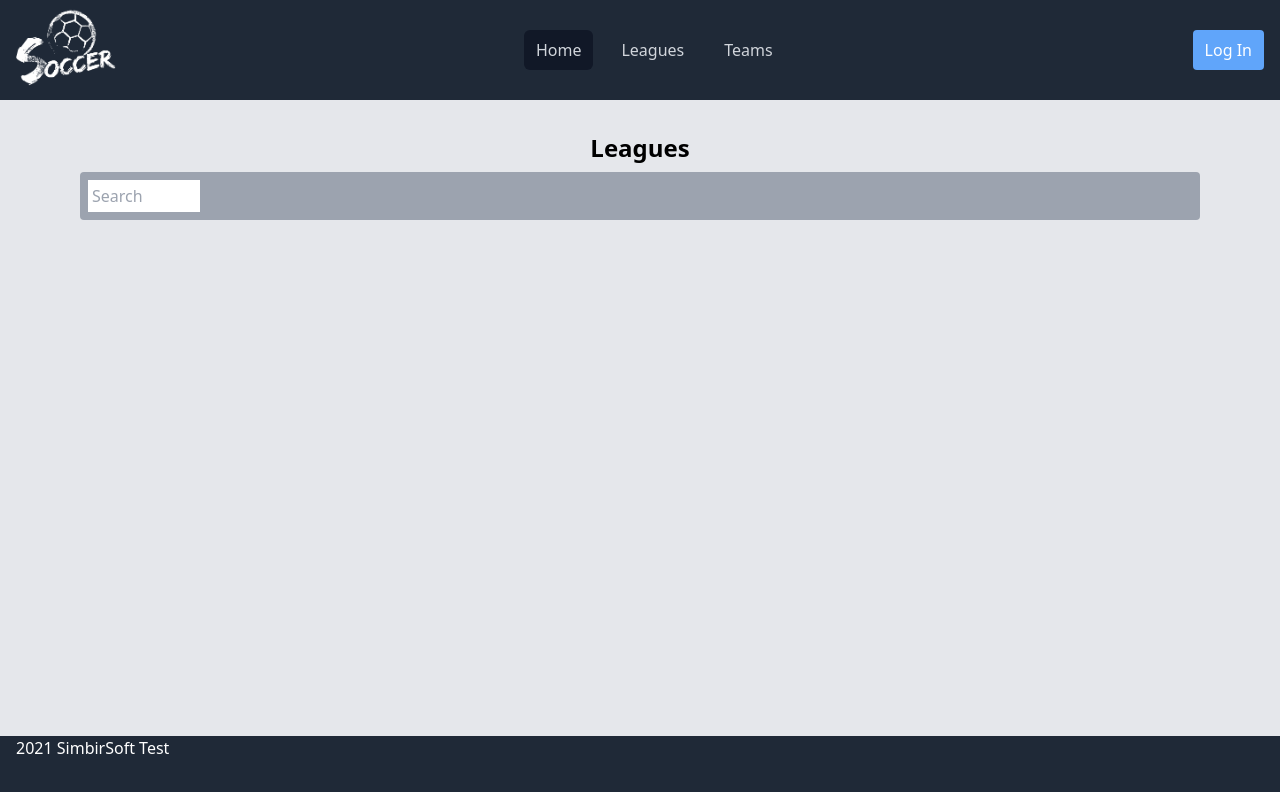
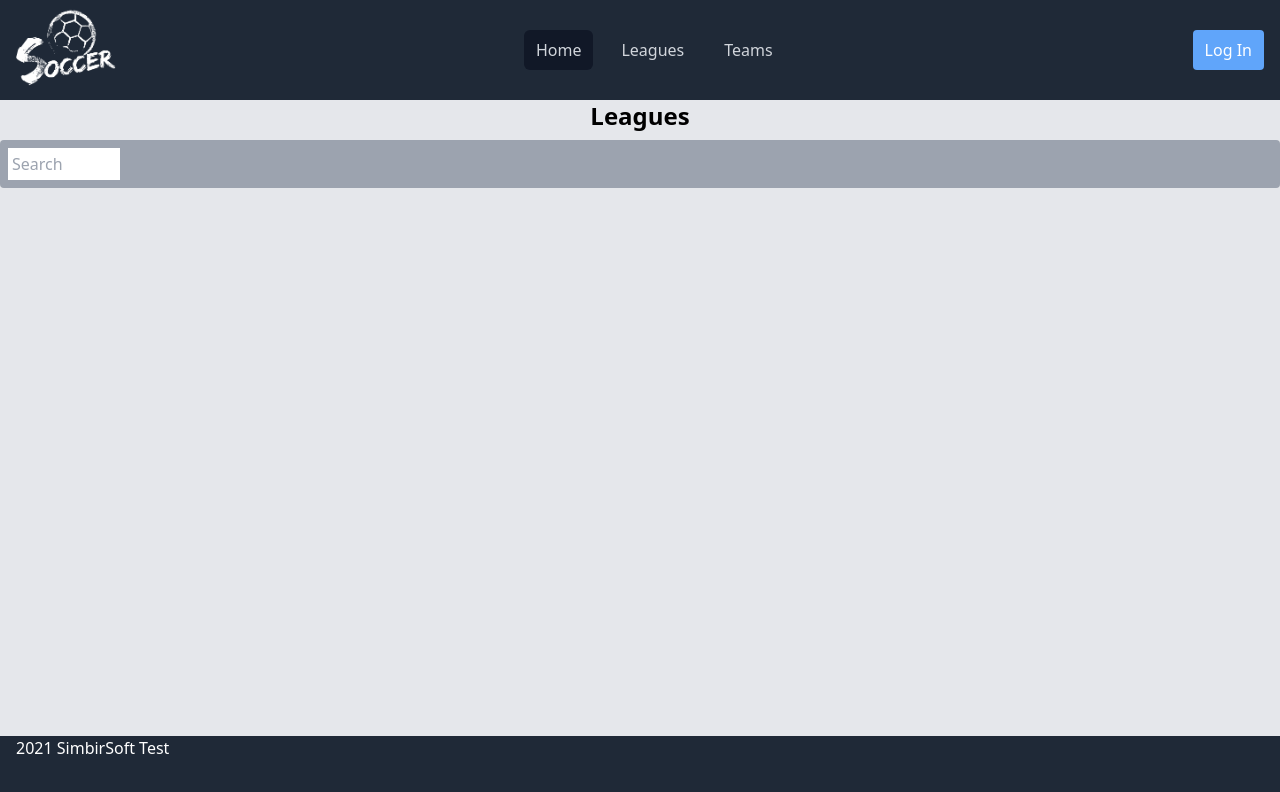
Before and after one commit to ArtemKarlov/soccer, a React (Create React App) app: page / in a window 1280 px wide. Shown: the top 792 px of the page. Built offline with nearby package versions, Linux system fonts and the light colour scheme; the HTML template or start-up script is replaced by a standard one.

Commit message:
create LayoutMain component, del Router Component

```diff
--- a/src/components/Layout/Layout.js
+++ b/src/components/Layout/Layout.js
@@ -1,14 +1,7 @@
-import { data } from 'autoprefixer';
 import React, { useEffect, useState } from 'react';
-import { Link } from "react-router-dom";
 
 import LayoutHeader from "../LayoutHeader/LayoutHeader.jsx";
-import Router from "../Router/Router.jsx";
-import Button from "../Button/Button.jsx";
-import CompetitionsList from "../CompetitionsList/CompetitionsList.jsx";
-import TeamsList from "../TeamsList/TeamsList.jsx";
-import Match from "../Match/Match.jsx";
-import MatchDay from '../MatchDay/MatchDay.jsx';
+import LayoutMain from "../LayoutMain/LayoutMain.jsx";
 
 
 function Layout() {
@@ -38,13 +31,9 @@ function Layout() {
         setTeamList([...value]);
     }
 
-
     return (
         <div className="container mx-auto flex flex-col justify-between min-h-screen bg-gray-200 text-white">
             <LayoutHeader />
-
-            <main className="px-20 py-8 mb-auto">
-
             <h1 className="text-2xl font-bold text-black text-center">Leagues</h1>
 
             {/* <!-- Filters --> */}
@@ -53,12 +42,7 @@ function Layout() {
                     <input type="text" className="w-28 p-1 text-black" placeholder="Search" />
                 </label>
             </div>
-                {/* <CompetitionsList />
-                <TeamsList getTeamList={getTeamList} /> */}
-                <Router />
-                {/* <MatchDay teams={teamList}/> */}
-            </main>
-
+            <LayoutMain />
             <footer className="px-4 h-16 bg-gray-800">
                 <p>2021 SimbirSoft Test</p>
             </footer>
--- /dev/null
+++ b/src/components/LayoutMain/LayoutMain.jsx
@@ -0,0 +1,24 @@
+import React from "react";
+import {Switch, Route} from 'react-router-dom';
+
+import CompetitionsList from "../CompetitionsList/CompetitionsList.jsx";
+import TeamsList from "../TeamsList/TeamsList.jsx";
+import MatchDay from '../MatchDay/MatchDay.jsx';
+
+function LayoutMain() {
+    return (
+        <main className="px-20 py-8 mb-auto">
+            {/* <CompetitionsList />
+            <TeamsList getTeamList={getTeamList} /> */}
+            <Switch>
+                <Route exact path="/leagues" component={ CompetitionsList }/>
+                <Route exact path="/teams">
+                    <TeamsList />
+                </Route>
+                {/* <MatchDay teams={teamList}/> */}
+            </Switch>
+        </main>
+    );
+}
+
+export default LayoutMain;
--- a/src/components/Router/Router.jsx
+++ /dev/null
@@ -1,16 +0,0 @@
-import React from 'react';
-import {Switch, Route} from 'react-router-dom';
-
-import CompetitionsList from "../CompetitionsList/CompetitionsList.jsx";
-import TeamsList from "../TeamsList/TeamsList.jsx";
-
-export default function Router() {
-    return (
-        <Switch>
-            <Route exact path="/leagues" component={ CompetitionsList }/>
-            <Route exact path="/teams">
-                <TeamsList />
-            </Route>
-        </Switch>
-    );
-}
```
Also changed, not shown: 1 other file (tests, documents, lock files or other folders). Lines whose indentation alone changed are shown as unchanged.
